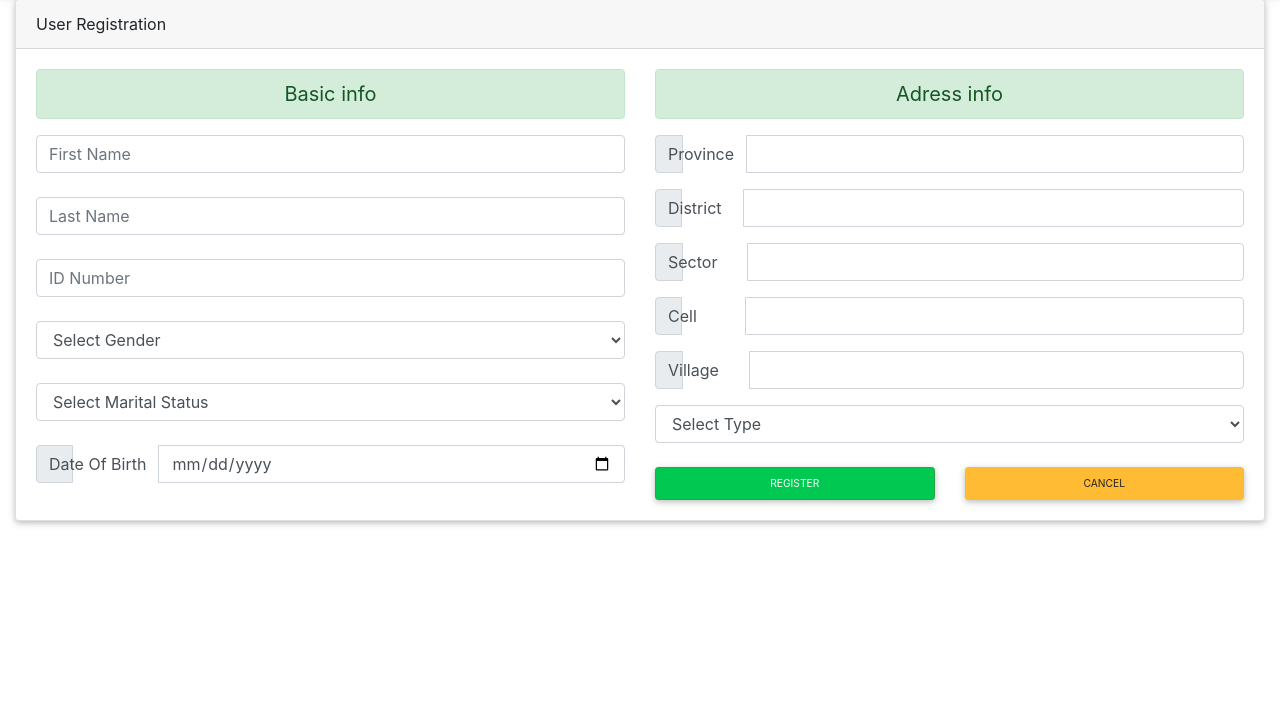
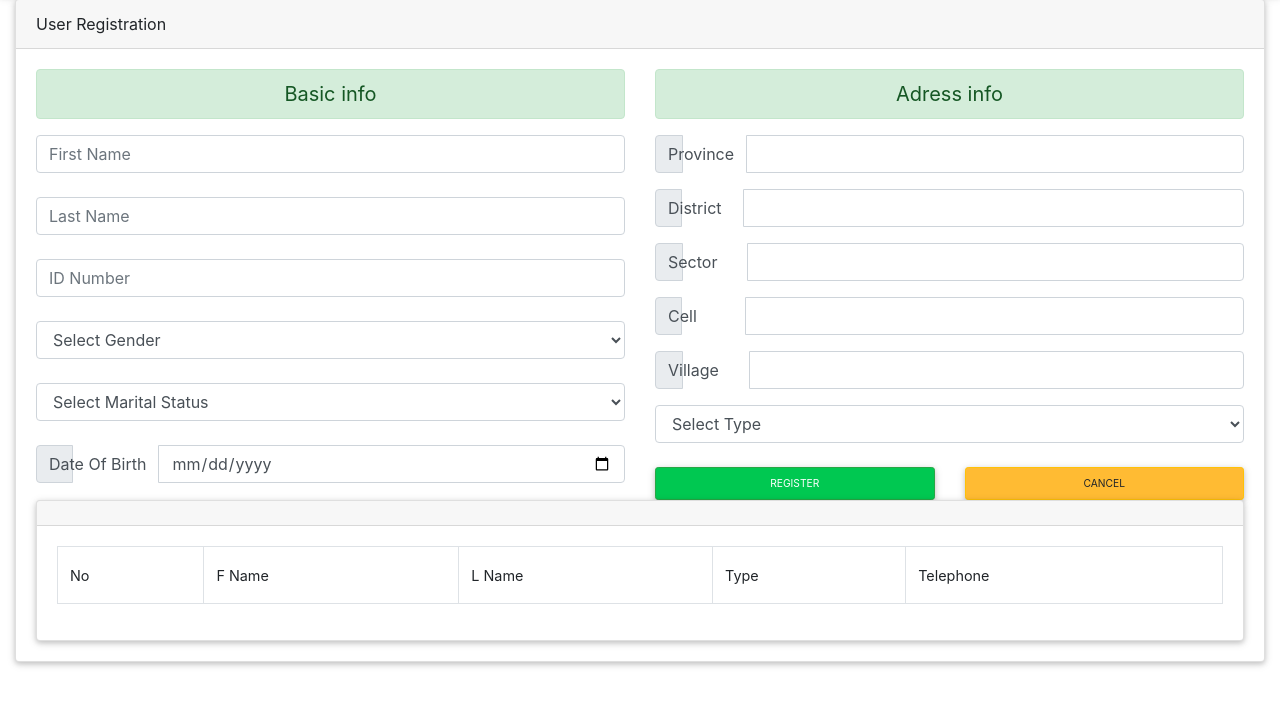
Before and after one commit to ikimina/maranata, a PHP site: page /superadmin/registration.php in a window 1280 px wide. Shown: the part 61-767 px from the top of the page. Run offline with PHP 8.4, Linux system fonts and the light colour scheme; lists and menus that the app fills with data are empty; some libraries are stand-ins or nearby versions.

Commit message:
Update registration.php

```diff
--- a/superadmin/registration.php
+++ b/superadmin/registration.php
@@ -79,7 +79,8 @@ include("adminheader.php");
      	<option>User</option>
      	<option>Accountant</option>
      	<option>Nyobozi</option>
-     	<option></option>
+     	<option>Ushinzwe gutanga inguzanyo</option>
+     	<option>Ushinzwe kugaruza inguzanyo</option>
      </select><br>
 
        <div class="row">
@@ -90,8 +91,20 @@ include("adminheader.php");
        		<button class="btn btn-warning btn-block btn-sm">Cancel</button>
        	</div>
        </div>
-				</form>
+	 </form>
+			</div>
+		</div>
+
+		<div class="card">
+			<div class="card-header"></div>
+			<div class="card-body">
+				<table class="table table-stipped table-bordered">
+					<th>No</th>
+					<th>F Name</th>
+					<th>L Name</th>
+					<th>Type</th>
+					<th>Telephone</th>
+				</table>
 			</div>
 		</div>
 	</div>
-</div>
```
